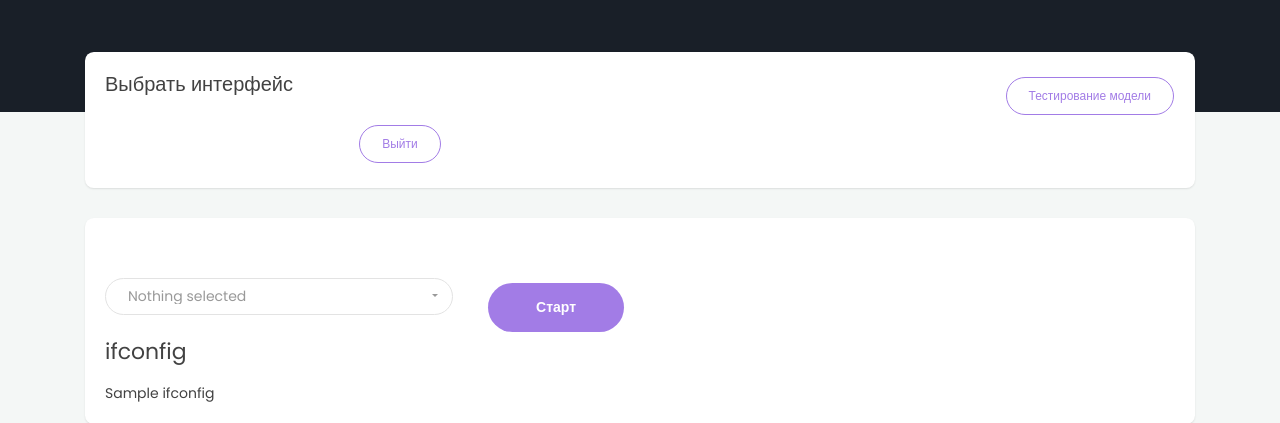
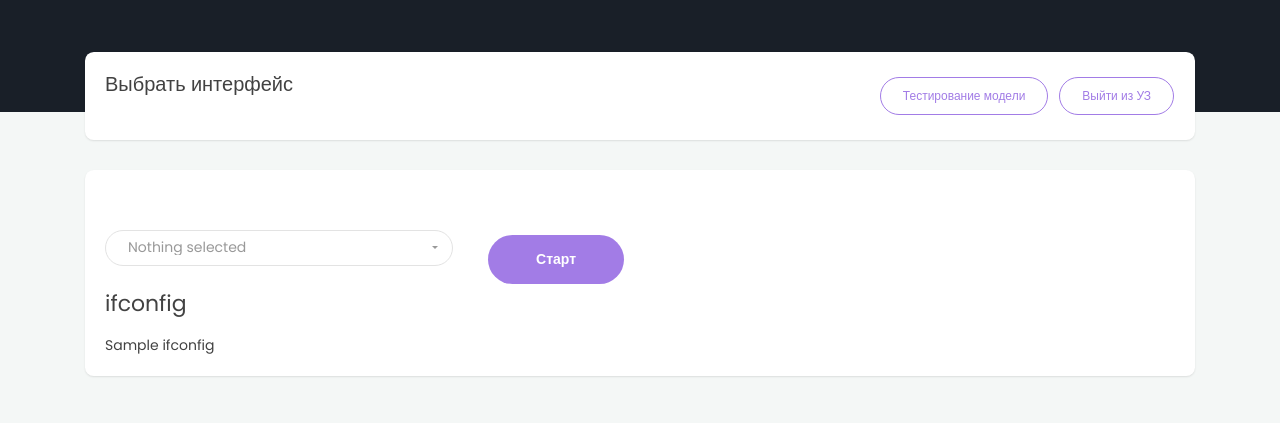
Before and after one commit to ccataha/SIAST-Tech, a Flask app: template app/templates/interface.html in a window 1280 px wide. Shown: the part 64-487 px from the top of the page. Run offline with Flask 2, Linux system fonts and the light colour scheme; tables that the repository leaves empty hold one stand-in row (values such as "Sample post"); the template is opened without the code that fills it: values that come from a table or form of the project are taken from there, most other values are stand-ins (such as "Sample title", 1, 10 or a date in 2020); style sheets or scripts are compiled from the project's sources; parts of the project's set-up code (start-up, migrations or seed data) failed here and were passed over; some libraries are stand-ins or nearby versions.

Commit message:
change logout / change interface buttons

```diff
--- a/app/templates/interface.html
+++ b/app/templates/interface.html
@@ -18,14 +18,11 @@ open active
                             </div>
 
                             <div class="col-lg-6 col-md-4 col-sm-12 text-right">
+                                <a href="{{ url_for('logout')}}">
+                                    <button class="btn btn-primary btn-round btn-simple float-right hidden-xs m-l-10" >Выйти из УЗ</button>
+                                </a>
 
-
-                                <button class="btn btn-primary btn-round btn-simple float-right hidden-xs m-l-10" onclick="window.location.href='/testing'">Тестирование модели</button>
-                            </div>
-                            <div class="col-lg-4 col-md-4 col-sm-12 text-right">
-
-
-                                <button class="btn btn-primary btn-round btn-simple float-right hidden-xs m-l-10" onclick="window.location.href='/logout'">Выйти</button>
+                                <button class="btn btn-primary btn-round btn-simple float-right hidden-xs m-l-10"  onclick="window.location.href='/testing'">Тестирование модели</button>
                             </div>
                         </div>
                     </div>
```
